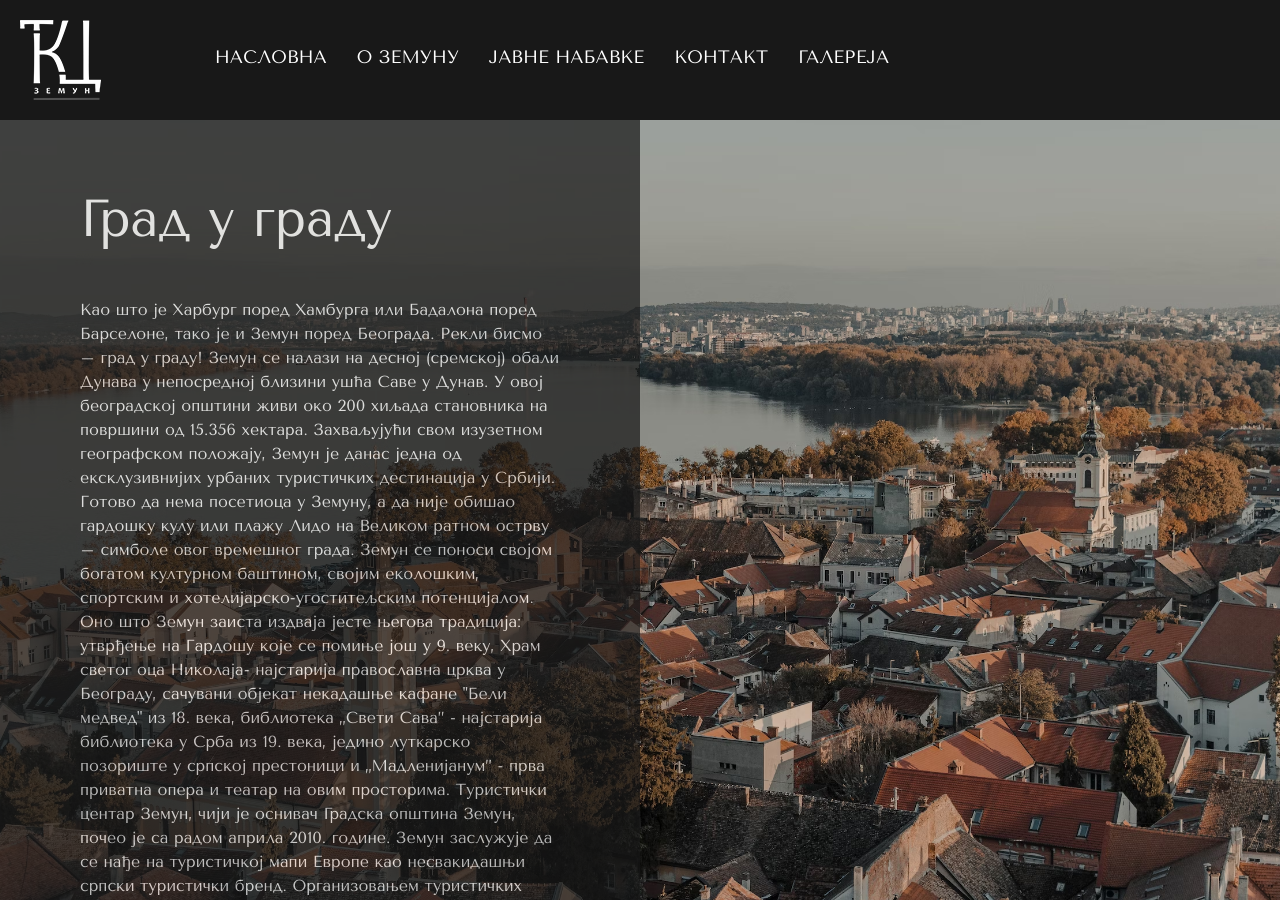
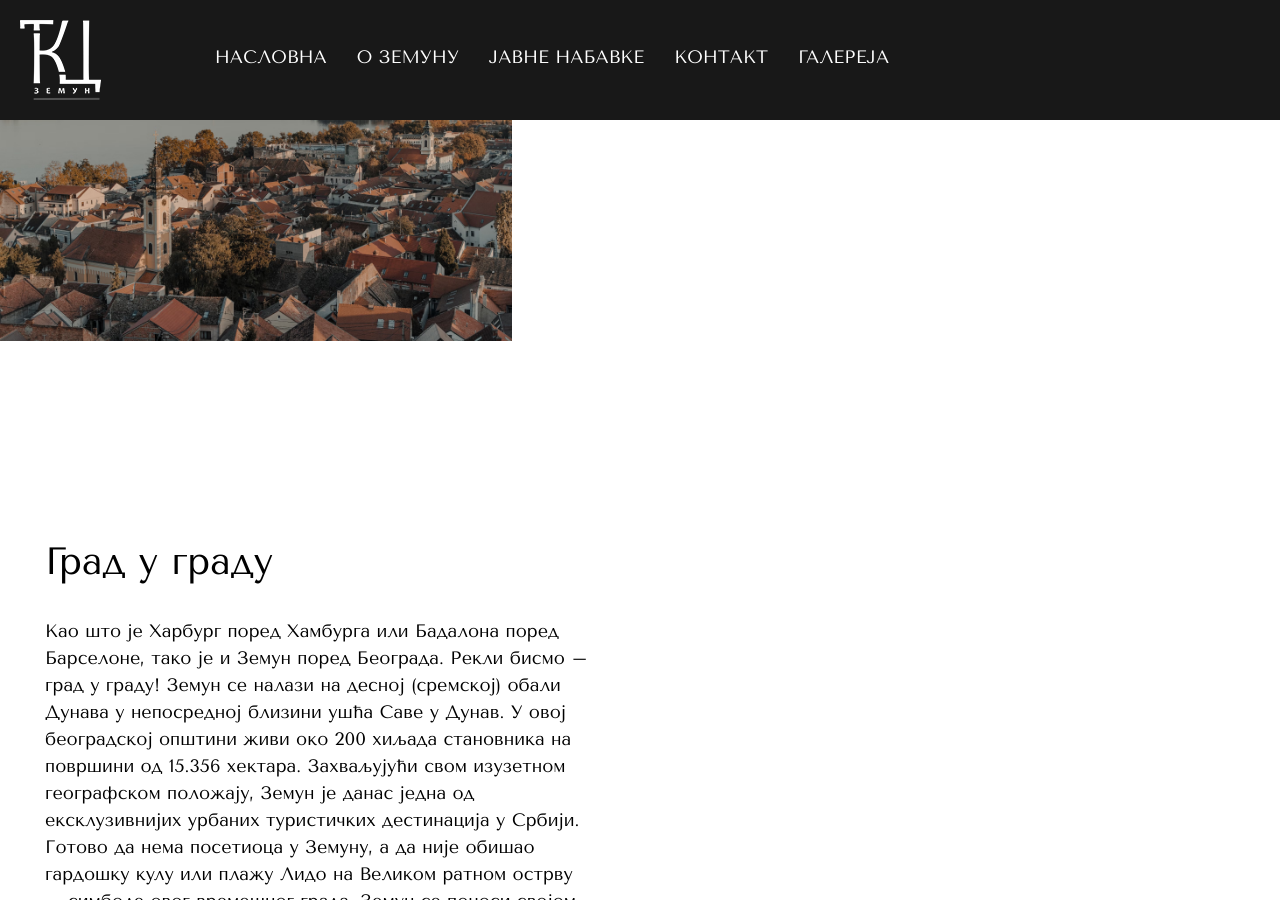
Before and after one commit to tkzzemun/zemuncenter, a Jekyll site: the page built from about.md, in a window 1280 px wide and 900 px high. Built offline with Jekyll 4.4.1, drawn with Linux system fonts in a browser that asks for light colours; some web fonts are replaced; some of the changed text lies outside the part shown.

Commit message:
changed mobile layout

```diff
--- a/_includes/footer.html
+++ b/_includes/footer.html
@@ -4,7 +4,7 @@
         <img src="/img/logo_zemun.png"/>
         </div>
         <div class="footer-box__item">
-            <h1 class="mb-8">Радно време</h1>
+            <h2 class="mb-8">Радно време</h2>
             <ul>
                 <li>Радним данима: 8:30 - 15:30</li>
                 <li>Викендом: не радимо</li>
@@ -13,7 +13,7 @@
             </ul>
         </div>
         <div class="footer-box__item">
-            <h1 class="mb-8">Адреса</h1>
+            <h2 class="mb-8">Адреса</h2>
             <ul>
                 <li>
                     <a href="https://www.google.com/maps/place/SINERGIJA/@44.8111681,20.4016704,17z/data=!3m1!4b1!4m6!3m5!1s0x475a6f8209644def:0xf8380497f5905a5e!8m2!3d44.8111681!4d20.4038591!16s%2Fg%2F11c54h7wwv"
@@ -32,7 +32,7 @@
             </ul>
         </div>
         <div class="social footer-box__item">
-            <h1>Пратите нас</h1>
+            <h2>Пратите нас</h2>
             <ul>
               <li class=""><a href="https://www.facebook.com/tkczemun/" target="_blank"><img src="/img/facebook.svg"/><p>Facebook</p></a></li>
               <li class=""><a href="https://www.youtube.com/channel/UCAzBL0O-_QpHixMVUPbuHlQ" target="_blank"><img src="/img/youtube.svg"/><p>Youtube</p></a></li>
--- a/_layouts/about.html
+++ b/_layouts/about.html
@@ -3,30 +3,26 @@
 {% include nav.html %}
 
 <div id="about">
-    <div
-    style="background-image: url('/img/zemun.jpg');
-    background-size: cover;
-    background-position: center;
-    background-attachment: fixed;"
-    class="about-background">
+    <div class="about-img"><img  src="/img/zemun.jpg"/></div>
     <div class="about-text">
-        <h1>Град у граду</h1>
+        <h1 class="main-title ">Град у граду</h1>
         <p class="">Као што је Харбург поред Хамбурга или Бадалона поред Барселоне, тако је и Земун поред Београда. Рекли бисмо – град у граду!
 
         Земун се налази на десној (сремској) обали Дунава у непосредној близини ушћа Саве у Дунав. У овој београдској општини живи око 200 хиљада становника на површини од 15.356 хектара.
 
         Захваљујући свом изузетном географском положају, Земун је данас једна од ексклузивнијих урбаних туристичких дестинација у Србији. Готово да нема посетиоца у Земуну, а да није обишао гардошку кулу или плажу Лидо на Великом ратном острву – симболе овог времешног града.
 
+        Земун се поноси својом богатом културном баштином, својим еколошким, спортским и хотелијарско-угоститељским потенцијалом. </p> <br>
+
+        <p>Оно што Земун заиста издваја јесте његова традиција: утврђење на Гардошу које се помиње још у 9. веку, Храм светог оца Николаја- најстарија православна црква у Београду, сачувани објекат некадашње кафане ''Бели медвед'' из 18. века, библиотека „Свети Сава” - најстарија библиотека у Срба из 19. века, једино луткарско позориште у српској престоници и „Мадленијанум” - прва приватна опера и театар на овим просторима.
+
+        Туристички центар Земун, чији је оснивач Градска општина Земун, почео је са радом априла 2010. године. Земун заслужује да се нађе на туристичкој мапи Европе као несвакидашњи српски туристички бренд. </p><br>
+
+       <p> Организовањем туристичких манифестација, туристичких тура, публиковањем туристичког материјала, сарадњом са туристичким посленицима у Земуну и присуством на сајму туризма са задовољством предствљамо природно богадство и културну баштину древног „града под Гардошем”.
         Земун се поноси својом богатом културном баштином, својим еколошким, спортским и хотелијарско-угоститељским потенцијалом.
-
-        Оно што Земун заиста издваја јесте његова традиција: утврђење на Гардошу које се помиње још у 9. веку, Храм светог оца Николаја- најстарија православна црква у Београду, сачувани објекат некадашње кафане ''Бели медвед'' из 18. века, библиотека „Свети Сава” - најстарија библиотека у Срба из 19. века, једино луткарско позориште у српској престоници и „Мадленијанум” - прва приватна опера и театар на овим просторима.
-
-        Туристички центар Земун, чији је оснивач Градска општина Земун, почео је са радом априла 2010. године. Земун заслужује да се нађе на туристичкој мапи Европе као несвакидашњи српски туристички бренд.
-
-        Организовањем туристичких манифестација, туристичких тура, публиковањем туристичког материјала, сарадњом са туристичким посленицима у Земуну и присуством на сајму туризма са задовољством предствљамо природно богадство и културну баштину древног „града под Гардошем”.
-        Земун се поноси својом богатом културном баштином, својим еколошким, спортским и хотелијарско-угоститељским потенцијалом.
-        </p></div>
+        </p>
     </div>
+    <!--</div>-->
 </div>
 
 {% include footer.html %}
--- a/_layouts/homepage.html
+++ b/_layouts/homepage.html
@@ -12,7 +12,7 @@
     <div class="video__text reveal">
         <div class="container mx-auto lg:flex lg:justify-between lg:items-center">
         <div>
-        <b><h2 class="uppercase">О Земуну</h2></b>
+        <h2 class="main-title">О Земуну</h2>
         <p>Као што је Харбург поред Хамбурга или Бадалона поред Барселоне, тако је и Земун поред Београда. Рекли бисмо – град у граду!</p>
         </div>
         <a href="/about" class="btn">Опширније</a>
@@ -21,7 +21,7 @@
 </div>
 <div class="events">
     <div class="container mx-auto">
-    <h2 class="uppercase">Најаве догађаја</h2>
+    <h2 class="main-title ">Најаве догађаја</h2>
     <div class="container mx-auto main-content"><!--md:pt-16-->
         <div class="lg:flex justify-between items-center lg:pt-0 mb-12 lg:mb-20 event-item reveal">
           <div class="lg:w-1/2 event-img mb-4">
@@ -74,7 +74,7 @@
 </div>
     <div  id="gallery">
     <div class="container mx-auto gallery">
-        <h2 class="uppercase ">Галерија</h2>
+        <h2 class="main-title">Галерија</h2>
         <div class="masonry">
         <div class="mItem reveal">
           <img src="/img/picture.jpg">
--- a/_layouts/official.html
+++ b/_layouts/official.html
@@ -3,7 +3,7 @@
 {% include nav.html %}
 <div  id="official">
 <div class="container mx-auto">
-<h1>Jавнe набавке</h1>
+<h1 class="main-title">Jавнe набавке</h1>
 <div>
     <ul class="official-box reveal">
         <li class="official-item">
--- a/css/style.css
+++ b/css/style.css
@@ -20,11 +20,11 @@
     justify-content: space-between;
     padding: 20px;
     align-items: center;
-    position: fixed;
+    /*position: fixed;
     top: 0;
     left:0;
     right: 0;
-    z-index: 20000;
+    z-index: 20000;*/
     transition: all 0.1s ease-in-out;
 
 }
@@ -143,6 +143,13 @@
 
 /**/
 
+.main-title {
+  font-size: 38px;
+  line-height: 42px;
+  margin-bottom: 35px;
+  /*text-transform: uppercase;*/
+}
+
 .video {
     height: 100%;
     position: relative;
@@ -191,7 +198,7 @@
  }
 
 .video__text h2 {
-    font-size: 34px;
+  margin-bottom: 20px;
 
 }
 
@@ -259,7 +266,7 @@
     padding-top: 30px;
     padding-bottom: 30px;
 }
-.footer-box h1 {
+.footer-box h2 {
     text-transform: uppercase;
     margin-bottom: 5px;
 }
@@ -283,17 +290,12 @@
 
 #official {
     padding-top: 180px;
+    padding-top: 50px;
     padding-bottom: 50px;
     background-color: white;
     padding-left: 20px;
     padding-right: 20px;
     /*background-color: #181818;*/
-}
-
-#official h1 {
-    font-size: 52px;
-    margin-bottom: 40px;
-
 }
 
 .official-box {
@@ -328,15 +330,21 @@
  }
 
  #about {
-    padding-top: 100px;
+    background-color: white;
  }
 
-.about-background {
+ .about-text {
+  padding: 30px;
+  padding-top: 50px;
+  padding-bottom: 50px;
+ }
+
+/*.about-background {
     height: 100vh;
-}
+}*/
 
 
-.about-text {
+/*.about-text {
     height: 100%;
     opacity: 0.7;
     padding: 20px;
@@ -348,7 +356,7 @@
 .about-text h1 {
     font-size: 52px;
     margin-bottom: 40px;
-}
+}*/
 
 .contact-background {
     height: 100vh;
@@ -356,37 +364,27 @@
 
 
 .contact-text {
-    width: 50%;
-    height: 100%;
+    /*width: 50%;
+    height: 100%;*/
     opacity: 0.9;
     background-color: #181818;
     color: white;
 }
 
-.contact-text h1 {
-    font-size: 52px;
-    margin-bottom: 40px;
-}
-
-  .gallery h2 {
-    font-size: 34px;
-    margin-bottom: 60px;
-  }
-
   .gallery {
-    padding-top: 60px;
+    padding-top: 50px;
     background-color: #181818;
     color: white;
     animation: smoothLoad;
   }
 
 #contact {
-    padding-top: 100px;
+    /*padding-top: 30px;*/
   }
 
 .contact-box {
   padding: 30px;
-  padding-top: 80px;
+  /*padding-top: 80px;*/
 }
 
 .contact-box h2 {
@@ -394,18 +392,12 @@
 }
 
 .events {
-    padding-top: 60px;
+    padding-top: 50px;
     padding-bottom: 60px;
     background-color: white;
     padding-left: 20px;
     padding-right: 20px;
-
 }
-
-.events h2 {
-        font-size: 34px;
-        margin-bottom: 60px;
-  }
 
   .events h3 {
     font-size: 30px;
@@ -476,6 +468,11 @@
 
     header {
         justify-content: flex-start;
+        position: fixed;
+    top: 0;
+    left:0;
+    right: 0;
+    z-index: 20000;
     }
 
     header .header-logo {
@@ -582,9 +579,18 @@
 
 .about-text {
     width: 50%;
-    height: 100%;
-    padding: 80px;
+    /*sheight: 100%;*/
+    padding: 45px;
+    padding-top: 200px;
+    font-size: 18px;
+    /*overflow: scroll;*/
 }
+
+.about-img {
+  width: 40%;
+  object-fit: cover;
+ }
+
 }
 
 
@@ -633,3 +639,18 @@
       column-count: 1;
     }
   }
+
+
+
+  /*style="background-image: url('/img/zemun.jpg');
+    background-size: cover;
+    background-position: center;
+    background-attachment: fixed;"
+    class="about-background"
+
+    style="background-image: url('/img/gallery4.jpg');
+    background-size: cover;
+    background-position: center;
+    background-attachment: fixed;"
+    class="contact-background"
+    */
```
Also changed, not shown: _layouts/contact.html (+5 -8 lines).
